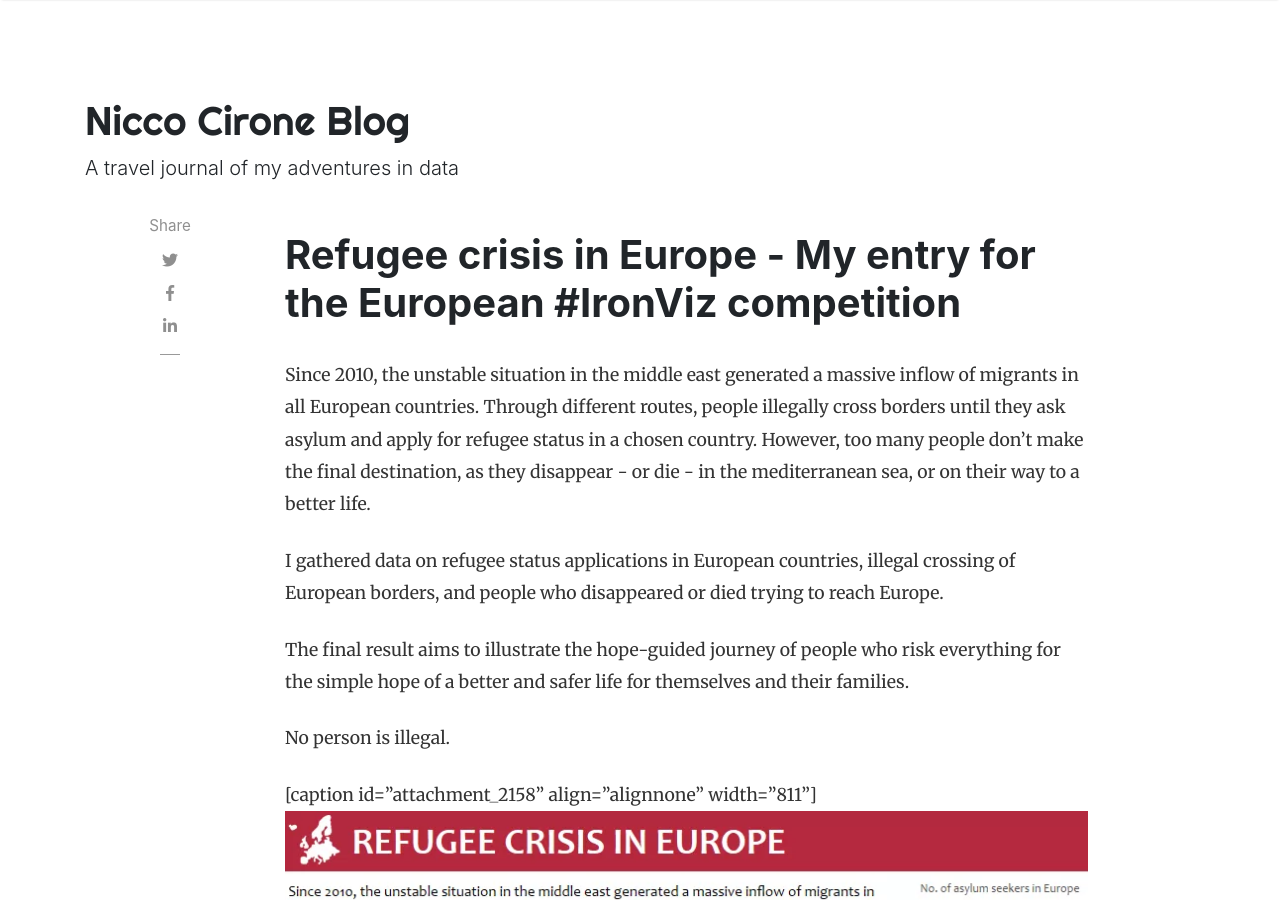
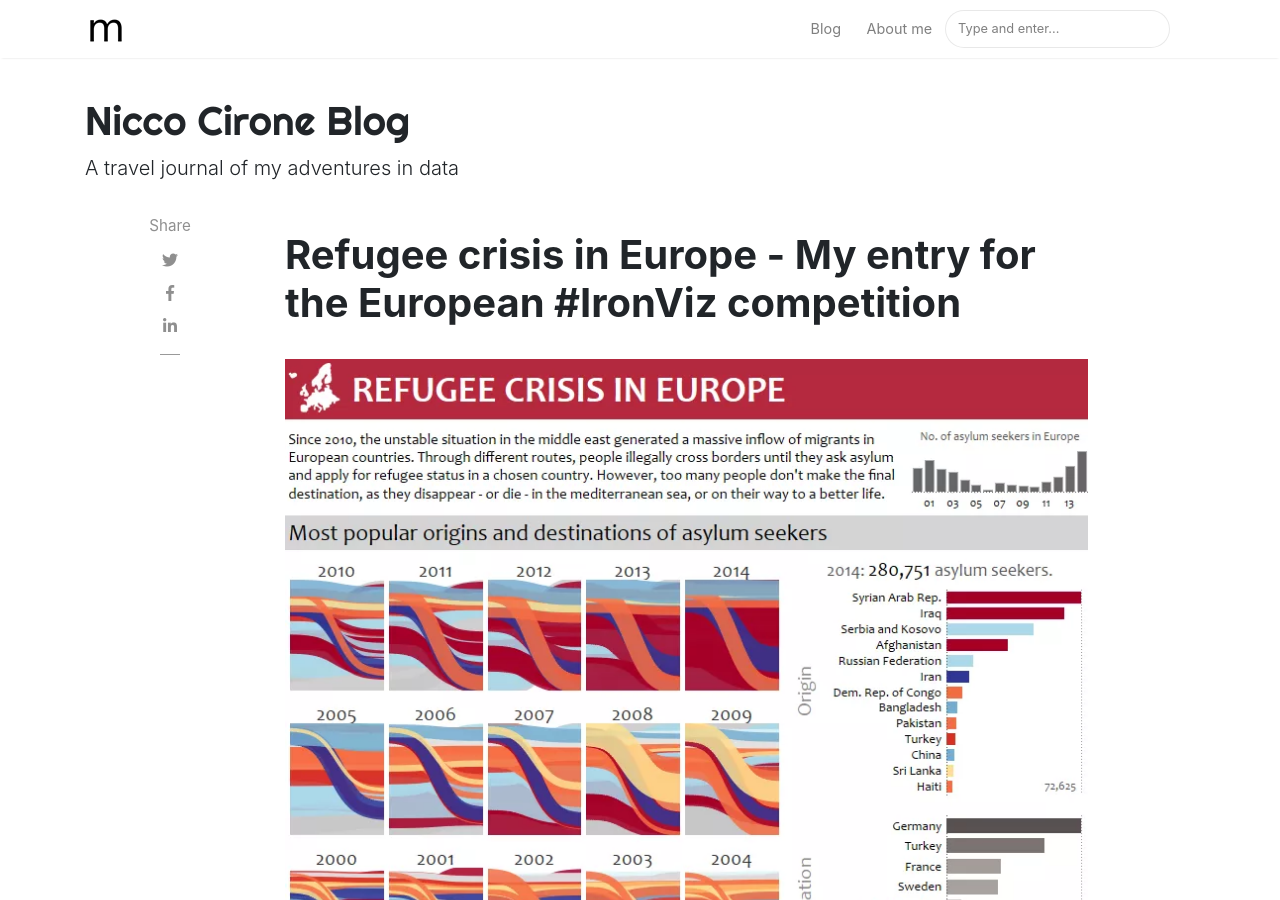
Before and after one commit to Nicco-Cirone/blog, a Jekyll site: the page built from _posts/2017-04-30-refugee-crisis-in-europe-my-entry-for-the-european-ironviz-competition.md, in a window 1280 px wide and 900 px high. Built offline with Jekyll 4.4.1, drawn with Linux system fonts in a browser that asks for light colours; nearby versions of some CDN libraries; comment, search, counter and statistics services are not loaded.

Commit message:
Update 2017-04-30-refugee-crisis-in-europe-my-entry-for-the-european-ironviz-competition.md

```diff
--- a/_posts/2017-04-30-refugee-crisis-in-europe-my-entry-for-the-european-ironviz-competition.md
+++ b/_posts/2017-04-30-refugee-crisis-in-europe-my-entry-for-the-european-ironviz-competition.md
@@ -3,6 +3,7 @@
 date: 2017-04-30 12:53:03
 layout: post
 categories: [ Data Visualization, Tableau ]
+image: assets/uploads/refugee-crisis-in-europe.webp
 ---
 
 Since 2010, the unstable situation in the middle east generated a massive inflow of migrants in all European countries. Through different routes, people illegally cross borders until they ask asylum and apply for refugee status in a chosen country. However, too many people don't make the final destination, as they disappear - or die - in the mediterranean sea, or on their way to a better life.
```
